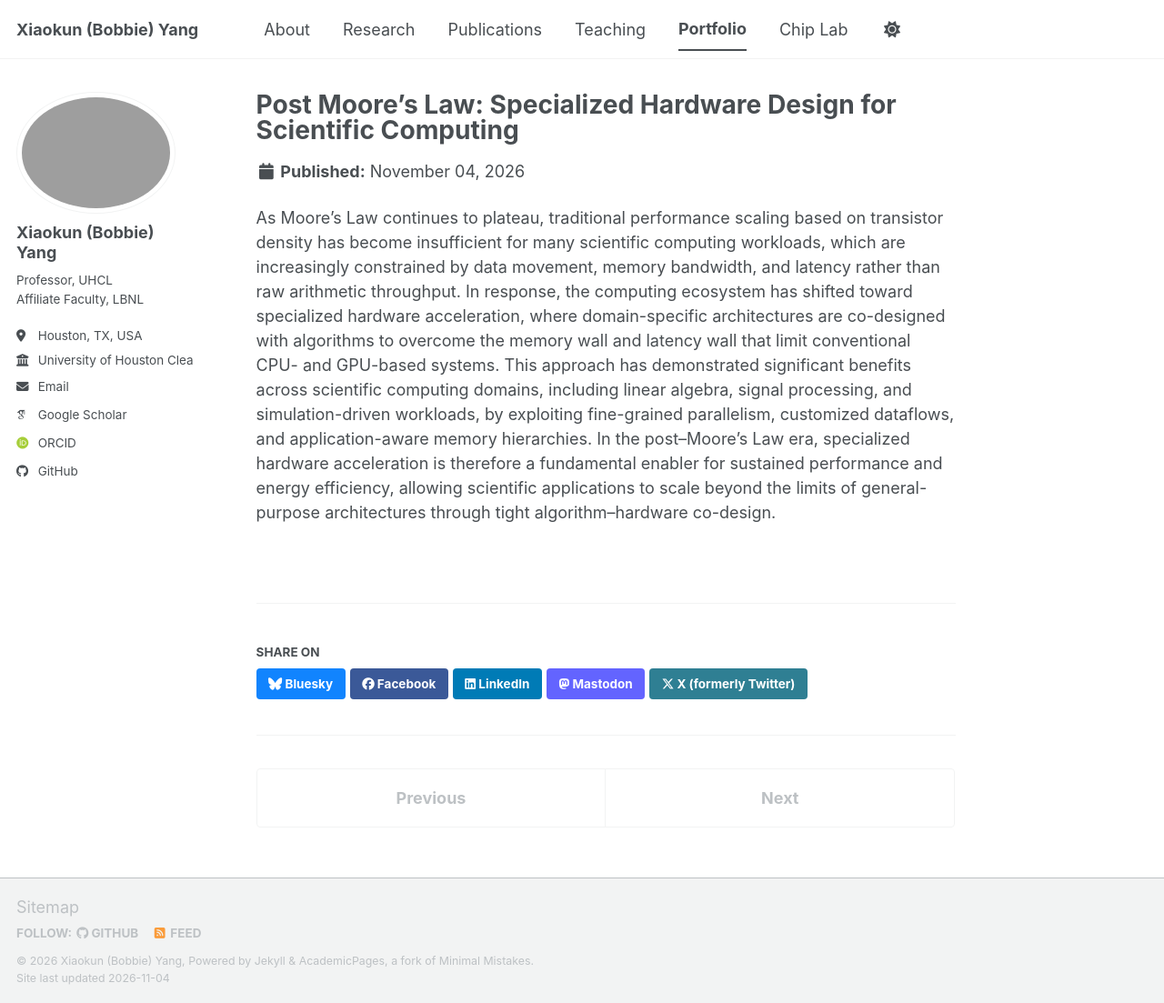
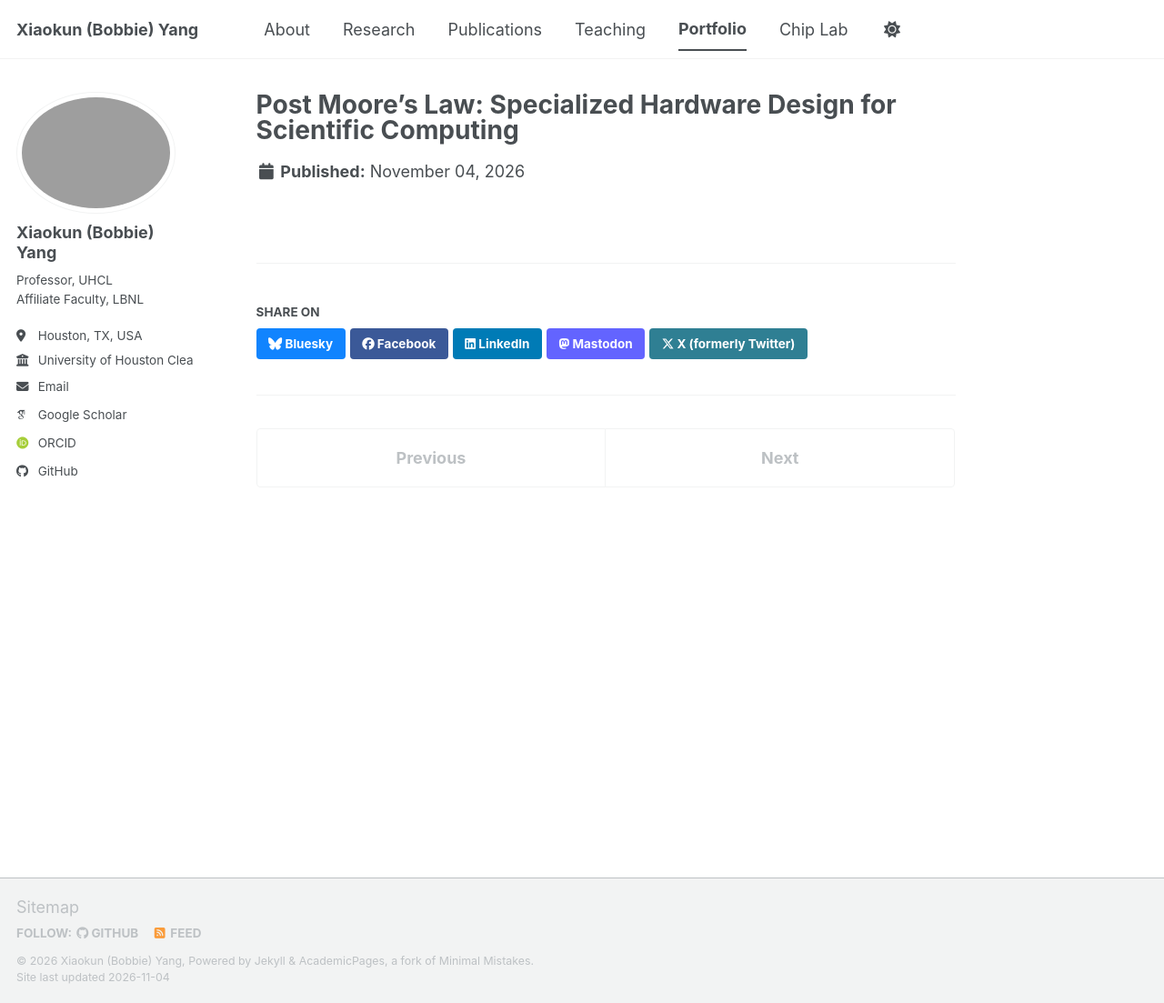
Before and after one commit to bobbieyang/bobbieyang.github.io, a Jekyll site: the page built from _portfolio/portfolio-1.md, in a window 1280 px wide and 1103 px high. Shown: the whole window at 91% size. Built offline with Jekyll 4.4.1, drawn with Linux system fonts in a browser that asks for light colours; some web fonts are replaced; a script bundle is joined from its source files by our own code; library files that are not in the unit come from our copies.

Commit message:
Update portfolio-1.md

```diff
--- a/_portfolio/portfolio-1.md
+++ b/_portfolio/portfolio-1.md
@@ -3,5 +3,3 @@ title: "Post Moore's Law: Specialized Hardware Design for Scientific Computing"
 excerpt: "As Moore’s Law continues to plateau, traditional performance scaling based on transistor density has become insufficient for many scientific computing workloads, which are increasingly constrained by data movement, memory bandwidth, and latency rather than raw arithmetic throughput. In response, the computing ecosystem has shifted toward specialized hardware acceleration, where domain-specific architectures are co-designed with algorithms to overcome the memory wall and latency wall that limit conventional CPU- and GPU-based systems. This approach has demonstrated significant benefits across scientific computing domains, including linear algebra, signal processing, and simulation-driven workloads, by exploiting fine-grained parallelism, customized dataflows, and application-aware memory hierarchies. In the post–Moore’s Law era, specialized hardware acceleration is therefore a fundamental enabler for sustained performance and energy efficiency, allowing scientific applications to scale beyond the limits of general-purpose architectures through tight algorithm–hardware co-design.<br/><img src='/files/projects/research.png'>"
 collection: portfolio
 ---
-
-As Moore’s Law continues to plateau, traditional performance scaling based on transistor density has become insufficient for many scientific computing workloads, which are increasingly constrained by data movement, memory bandwidth, and latency rather than raw arithmetic throughput. In response, the computing ecosystem has shifted toward specialized hardware acceleration, where domain-specific architectures are co-designed with algorithms to overcome the memory wall and latency wall that limit conventional CPU- and GPU-based systems. This approach has demonstrated significant benefits across scientific computing domains, including linear algebra, signal processing, and simulation-driven workloads, by exploiting fine-grained parallelism, customized dataflows, and application-aware memory hierarchies. In the post–Moore’s Law era, specialized hardware acceleration is therefore a fundamental enabler for sustained performance and energy efficiency, allowing scientific applications to scale beyond the limits of general-purpose architectures through tight algorithm–hardware co-design.
```
